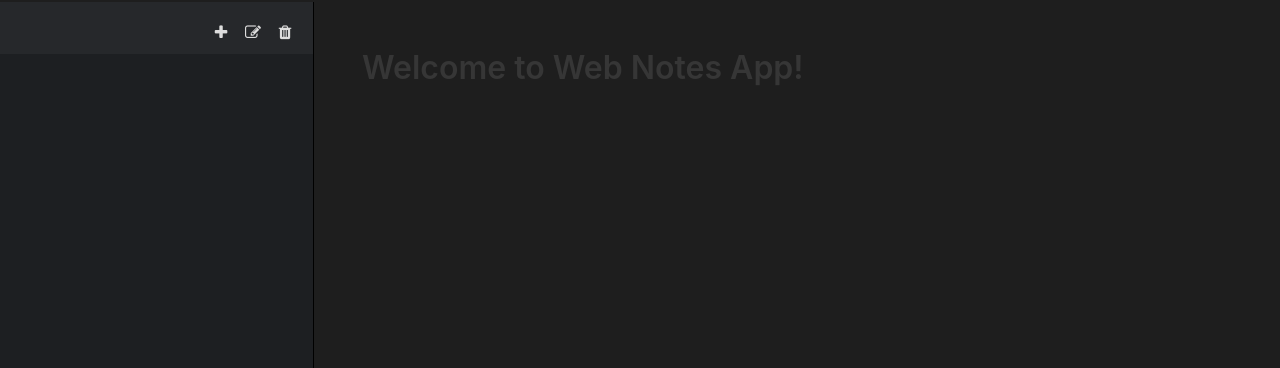
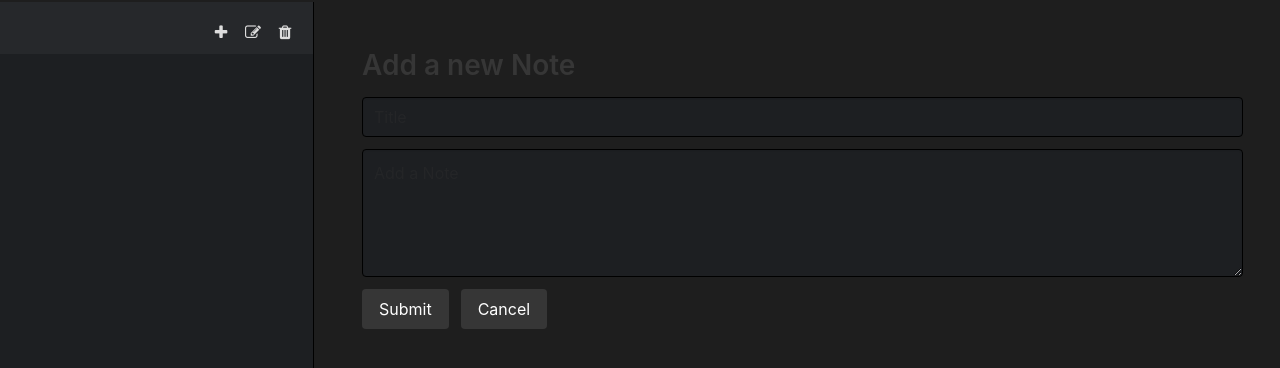
Before and after one commit to sologubd/react-notes, a React (Create React App) app: page / in a window 1280 px wide. Both pictures are taken after a click on the element 221 px from the left and 31 px from the top of the page. Shown: the top 368 px of the page. Built offline with nearby package versions, Linux system fonts and the light colour scheme; the HTML template or start-up script is replaced by a standard one.

Commit message:
NoteFrom was added, just a design, no functionality

```diff
--- a/src/App.tsx
+++ b/src/App.tsx
@@ -1,14 +1,18 @@
 import React, { useState } from "react";
 
 import { Note } from "./components/note";
+import { NoteForm } from "./components/note-form";
 import { NotesList } from "./components/notes-list";
 import { NotesNavbar } from "./components/navigation";
+import { Mode, INote } from "./types";
 
 
 const App: React.FC = ({}) => {
-  const [notes, setNotes] = useState([]);
-  const [mode, setMode] = useState("view");
-  const [currentNote, setCurrentNote] = useState({title: "Welcome to Web Notes App!", text:""});
+  const WelcomeNote = {title: "Welcome to Web Notes App!", text:""};
+
+  const [notes, setNotes] = useState<INote[]>([]);
+  const [mode, setMode] = useState<Mode>(Mode.VIEW);
+  const [currentNote, setCurrentNote] = useState<INote>(WelcomeNote);
 
   return (
     <div className="columns">
@@ -17,7 +21,8 @@ const App: React.FC = ({}) => {
         <NotesList notes={notes} />
       </div>
       <div className="column is-three-quarters content">
-        <Note note={currentNote} />
+        {(mode === Mode.VIEW) && <Note note={currentNote} />}
+        {(mode === Mode.EDIT) && <NoteForm setMode={setMode} note={currentNote} />}
       </div>
     </div>
   );
--- a/src/components/navigation.tsx
+++ b/src/components/navigation.tsx
@@ -10,7 +10,7 @@ type Props = {
 const NotesNavbar: React.FC<Props> = ({setMode}) => {
 
   const addNote = (e: React.MouseEvent<HTMLElement>) => {
-    console.info(e);
+    setMode(Mode.EDIT);
   }
 
   return (
--- /dev/null
+++ b/src/components/note-form.tsx
@@ -0,0 +1,42 @@
+import React from "react";
+
+import { INote, Mode } from "../types";
+
+
+type Props = {
+  note: INote,
+  setMode: (mode: Mode) => void,
+}
+
+
+const NoteForm: React.FC<Props> = ({note, setMode}) => {
+  const handleCancelBtnClick = (e: React.MouseEvent<HTMLElement>) => {
+    setMode(Mode.VIEW);
+  }
+  return (
+    <div className="section">
+      <h2>Add a new Note</h2>
+      <div className="field">
+        <div className="control">
+          <input id="title" className="input" type="text" placeholder="Title"/>
+        </div>
+      </div>
+      <div className="field">
+        <div className="control">
+          <textarea id="note" className="textarea" placeholder="Add a Note"></textarea>
+        </div>
+      </div>
+
+      <div className="field is-grouped">
+        <div className="control">
+          <button className="button is-dark">Submit</button>
+        </div>
+        <div className="control">
+          <button className="button is-dark" onClick={handleCancelBtnClick}>Cancel</button>
+        </div>
+      </div>
+    </div>
+  )
+}
+
+export { NoteForm }
--- a/src/components/note.tsx
+++ b/src/components/note.tsx
@@ -1,10 +1,10 @@
 import React from "react";
 
-import { Note as NoteType, Mode } from "../types";
+import { INote } from "../types";
 
 
 type Props = {
-  note: NoteType,
+  note: INote,
 }
 
 const Note: React.FC<Props> = ({note}) => {
--- a/src/components/notes-list.tsx
+++ b/src/components/notes-list.tsx
@@ -1,12 +1,12 @@
 import React, { ReactNode } from "react";
-import { Note } from "../types";
+import { INote } from "../types";
 
 
 type Props = {
-  notes: Note[],
+  notes: INote[],
 }
 
-const NotesList = ({notes}: Props) => {
+const NotesList: React.FC<Props> = ({notes}: Props) => {
   return (
     <div>
       {
--- a/src/sass/main.sass
+++ b/src/sass/main.sass
@@ -51,5 +51,13 @@ body
   .column.content
     background-color: rgb(30, 30, 30);
 
+.input, .textarea
+  border-color: rgb(0, 0, 0);
+  background-color: rgb(29, 31, 34);
+  color: rgb(221, 221, 221);
+::placeholder
+  color: red;
+  opacity: 1;
+
 #root
   height: 100%;
--- a/src/types/index.ts
+++ b/src/types/index.ts
@@ -1,6 +1,9 @@
-export type Note = {
+export interface INote {
   title: string,
   text: string,
 }
 
-export type Mode = "view" | "edit";
+export enum Mode {
+  VIEW = "VIEW",
+  EDIT = "EDIT"
+}
```
Also changed, not shown: public/css/main.css.
